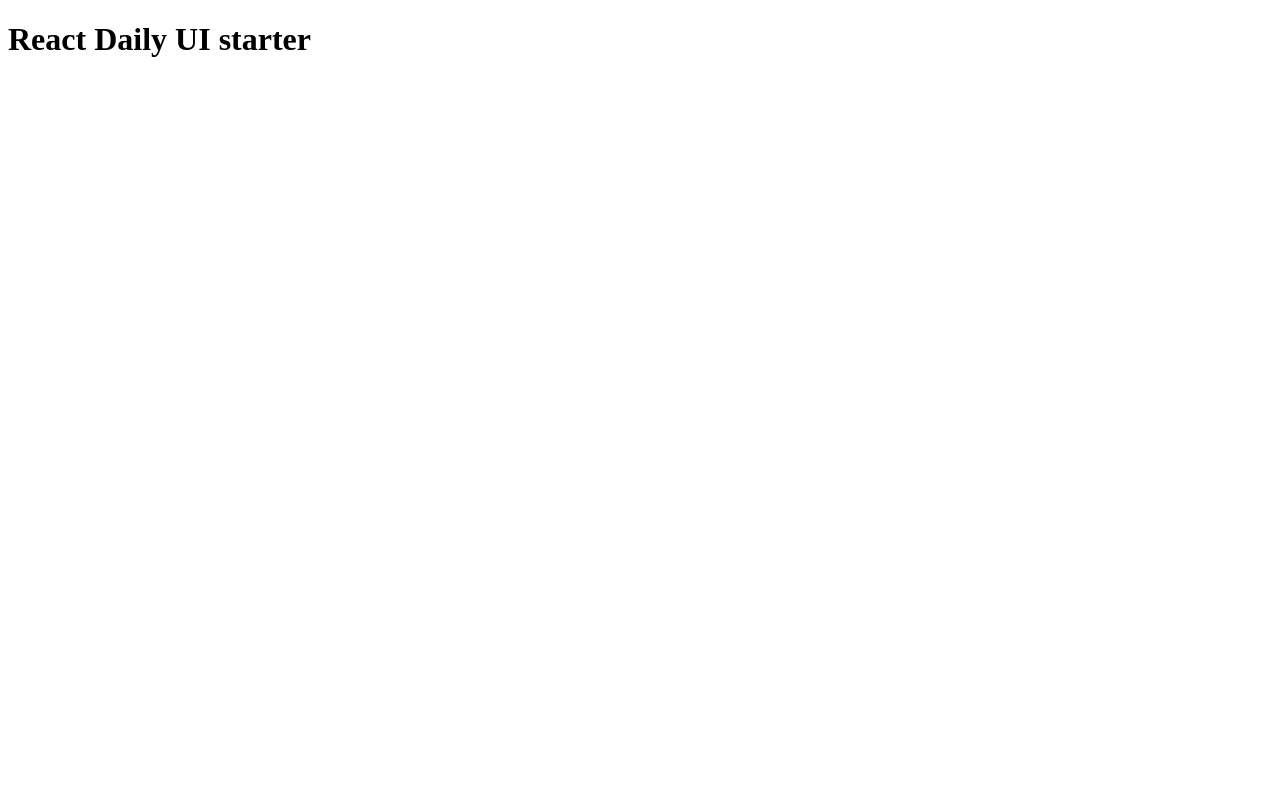
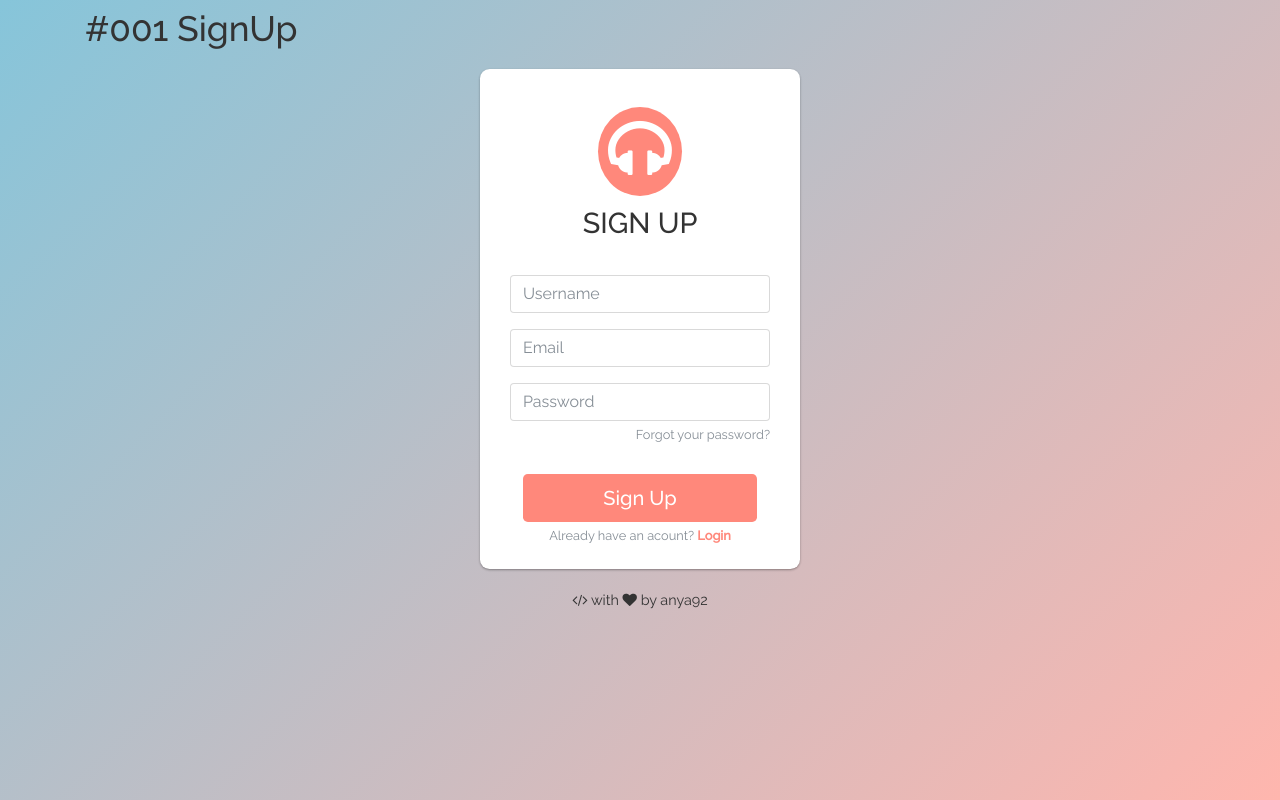
Before and after one commit to anya92/dailyUI, a React app in the folder #001-signUp/: page / in a window 1280 px wide. Built offline with nearby package versions, Linux system fonts and the light colour scheme; some packages are replaced by stand-ins of ours.

Commit message:
finished day 001 - Sign Up

```diff
--- a/#001-signUp/src/components/App.js
+++ b/#001-signUp/src/components/App.js
@@ -1,10 +1,52 @@
 import React, { Component } from 'react';
 
+import Form from './Form';
+import Hello from './Hello';
+
 class App extends Component {
+	constructor(props) {
+	  super(props);
+
+	  this.state = {
+	  	username: '',
+	    email: '',
+	    password: '',
+	    signed: false
+	  };
+	}
+
+	handleChange(type, e) {
+		this.setState({ [type]: e.target.value });
+	}
+
+	handleSubmit(e) {
+		e.preventDefault();
+		this.setState({ signed: true });
+	}
+
 	render() {
 		return (
-			<div>
-        <h1>React Daily UI starter</h1>
+			<div className="container">
+        <h1>#001 SignUp</h1>
+        <div className="mobile">
+        	<div className="icon">
+		      	<i className="fa fa-headphones" aria-hidden="true"></i>
+		    	</div>
+        	{
+        		!this.state.signed
+        		? <Form
+        				username={this.state.username}
+        				email={this.state.email}
+        				password={this.state.password}
+        				handleChange={this.handleChange.bind(this)}
+        				handleSubmit={this.handleSubmit.bind(this)}
+        			/>
+        		: <Hello username={this.state.username} />
+        	}
+        </div>
+        <footer>
+        	<i className="fa fa-code" aria-hidden="true"/> with <i class="fa fa-heart" aria-hidden="true" /> by <a href="https://github.com/anya92/dailyUI" target="_blank">anya92</a>
+        </footer>
       </div>
 		);
 	}
--- /dev/null
+++ b/#001-signUp/src/components/Form.js
@@ -0,0 +1,49 @@
+import React from 'react';
+
+const Form = ({ username, email, password, handleChange, handleSubmit }) => {
+  return (
+    <div>
+    	<div className="title">Sign Up</div>
+    	<form className="form" onSubmit={e => handleSubmit(e)}>
+	    	<div className="form-group">
+	    		<input
+	    			type="text"
+	    			placeholder="Username"
+	    			className="form-control"
+	    			value={username}
+	    			onChange={e => handleChange('username', e)}
+	    			required
+	    		/>
+	    	</div>
+	    	<div className="form-group">
+	    		<input
+	    			type="email"
+	    			placeholder="Email"
+	    			className="form-control"
+	    			value={email}
+	    			onChange={e => handleChange('email', e)}
+	    			required
+	    		/>
+	    	</div>
+	    	<div className="form-group">
+	    		<input
+	    			type="password"
+	    			placeholder="Password"
+	    			className="form-control"
+	    			aria-describedby="forget-password"
+	    			value={password}
+	    			onChange={e => handleChange('password', e)}
+	    			required
+	    		/>
+	    		<small id="forget-password" className="form-text text-muted text-right">Forgot your password?</small>
+    		</div>
+	    	<div className="button">
+	    		<button type="submit" className="btn btn-lg">Sign Up</button>
+	    	</div>
+	    	<small className="form-text text-muted text-center">Already have an acount? <span>Login</span></small>
+    	</form>
+    </div>
+  );
+};
+
+export default Form;
--- /dev/null
+++ b/#001-signUp/src/components/Hello.js
@@ -0,0 +1,11 @@
+import React from 'react';
+
+const Hello = ({ username }) => {
+  return (
+    <div className="hello">
+      HELLO <br/> <span>{username}</span>
+    </div>
+  );
+};
+
+export default Hello;
--- a/#001-signUp/src/index.html
+++ b/#001-signUp/src/index.html
@@ -2,7 +2,9 @@
 <html lang="en">
 <head>
 	<meta charset="UTF-8">
-	<title>Daily UI</title>
+  <link rel="stylesheet" href="https://maxcdn.bootstrapcdn.com/bootstrap/4.0.0-beta/css/bootstrap.min.css">
+  <link rel="stylesheet" href="https://maxcdn.bootstrapcdn.com/font-awesome/4.7.0/css/font-awesome.min.css">
+	<title>Daily UI - #001 Sign Up</title>
 </head>
 <body>
 	<div id="root"></div>
--- a/#001-signUp/src/styles/styles.sass
+++ b/#001-signUp/src/styles/styles.sass
@@ -0,0 +1,75 @@
+$pink: darken(mistyrose, 10%)
+$red: darken(mistyrose, 20%)
+$blue: darken(lightblue, 10%)
+
+@import url('https://fonts.googleapis.com/css?family=Raleway:400,500')
+
+html, body
+	min-height: 100%
+
+body
+	background: linear-gradient(135deg, $blue, $pink)
+	font-family: 'Raleway'
+	color: #333
+
+h1
+	margin-top: 10px
+	font-size: 2.2rem
+
+.mobile
+	margin-top: 20px
+	width: 320px
+	height: 500px
+	background-color: #fff
+	border-radius: 0.6rem
+	margin-left: auto
+	margin-right: auto
+	padding: 30px
+	box-shadow: 0 1px 3px rgba(0, 0, 0, 0.12), 0 1px 2px rgba(0, 0, 0, 0.24)
+
+	.icon
+		font-size: 4.3rem
+		color: #fff
+		text-align: center
+		.fa
+			background-color: $red
+			padding: 10px
+			border-radius: 50%
+
+	.title
+		text-align: center
+		font-size: 1.8rem
+		text-transform: uppercase
+		font-weight: 500
+
+	.form
+		margin-top: 30px
+		span
+			color: $red
+			font-weight: 600
+
+	.button
+		display: flex
+		justify-content: center
+		margin-top: 30px
+		.btn
+			background: $red
+			cursor: pointer
+			width: 90%
+			font-weight: 500
+			color: #fff
+	.hello
+		font-size: 1.6rem
+		text-align: center
+		margin-top: 40px
+		span
+			color: $red
+			font-weight: 500
+			font-size: 2rem
+
+footer
+	text-align: center
+	font-size: 0.9rem
+	margin-top: 20px
+	a
+		color: #333
--- a/#001-signUp/webpack.dev.js
+++ b/#001-signUp/webpack.dev.js
@@ -3,7 +3,7 @@ const merge = require('webpack-merge');
 const common = require('./webpack.common.js')
 
 module.exports = merge(common, {
-	devtool: 'inline-source-map',
+	devtool: 'cheap-module-eval-source-map',
 	module: {
 		rules: [
 			{
```
